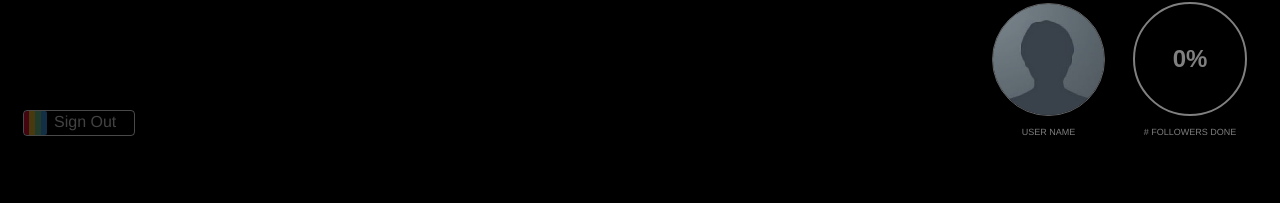
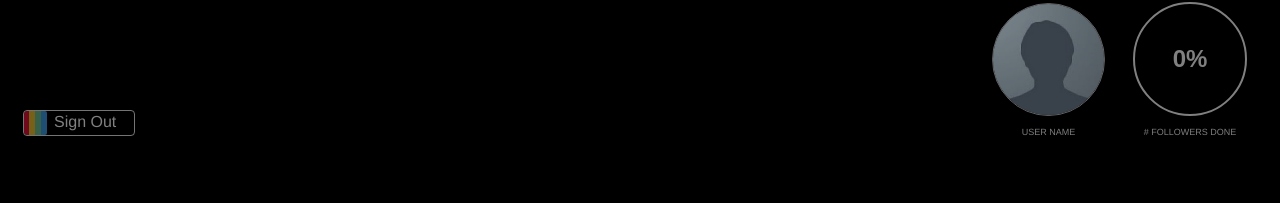
Before and after one commit to julesmoretti/fanscape, a Node server app: page /globe in a window 1280 px wide. Shown: the part 647-850 px from the top of the page. Run offline with Node 20, Linux system fonts and the light colour scheme; some libraries are stand-ins or nearby versions.

Commit message:
increased contrast of logout button

```diff
--- a/views/css/style.css
+++ b/views/css/style.css
@@ -109,7 +109,7 @@ html {
         /*background: rgba(248, 243, 231, 0.2);*/
         width:110px;
         height: 24px;
-        border: 1px solid rgba(145, 145, 145, 0.5);
+        border: 1px solid rgba(145, 145, 145, 0.8);
         position: absolute;
         bottom: 0;
         left: 0;
@@ -122,7 +122,7 @@ html {
         width:6px;
         height:100%;
         float:left;
-        opacity: 0.3;
+        opacity: 0.5;
       }
 
       .LOtagLineWrap {
@@ -130,7 +130,7 @@ html {
         height: 100%;
         padding-top: 2px;
         margin-left: 7px;
-        color: rgba(255, 255, 255, 0.26);
+        color: rgba(255, 255, 255, 0.5);
       }
 
       #tagLine {
```
